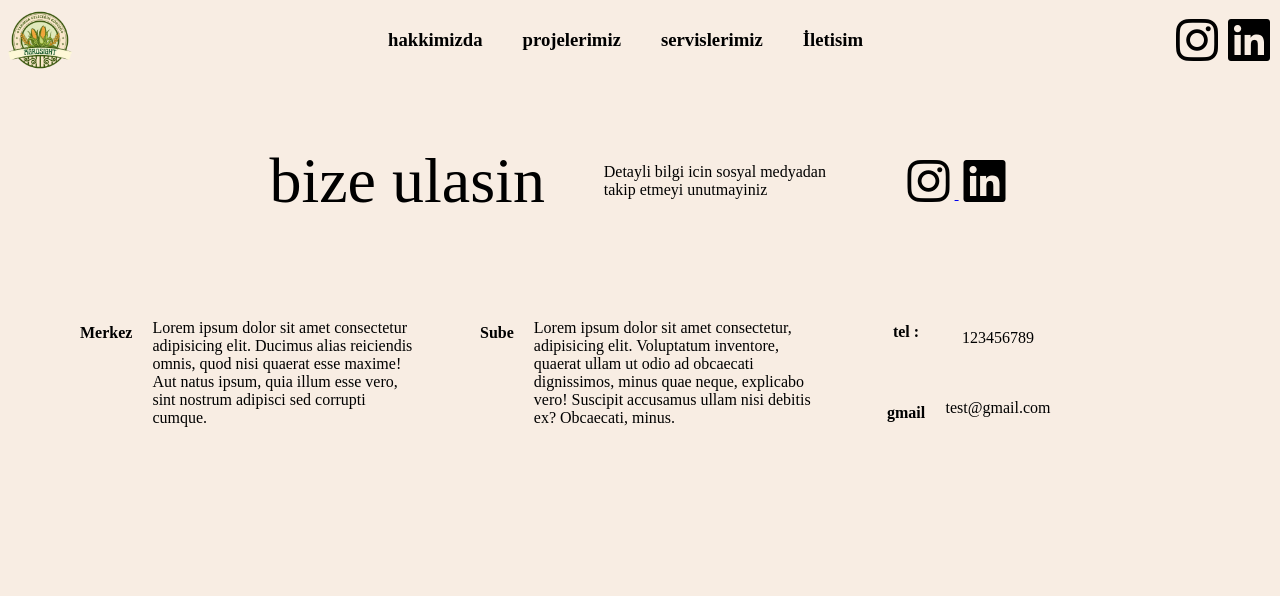
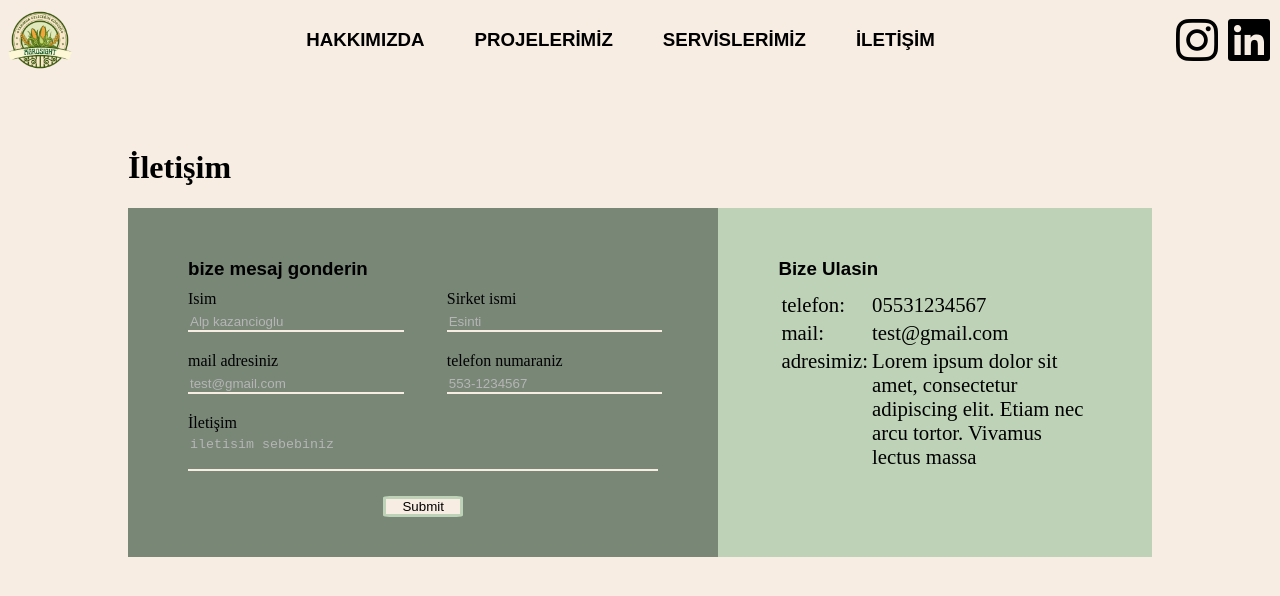
Before and after one commit to Alpkazancioglu/AgroSight, a plain HTML site: page Contact.html in a window 1280 px wide. Drawn offline with Linux system fonts and the light colour scheme; a web font is replaced by a local one.

Commit message:
NewDayNewUpdate

```diff
--- a/AboutUs.css
+++ b/AboutUs.css
@@ -58,7 +58,7 @@ header a{
 header h3{
     align-self: center;
     padding: 20px;
-
+    font-family: "Madimi One", sans-serif;
 
 }
 
@@ -114,3 +114,7 @@ header h3{
     max-height: 40vh;
 
 }
+
+p{
+    font-size: 1.2em;
+}
--- a/Contact.css
+++ b/Contact.css
@@ -1,13 +1,12 @@
-body{
-    background-color: #F8EDE3;
+body {
+  background-color: #f8ede3;
   margin: 0;
   padding: 0;
 }
 
-
-header .Headercontainer{
+header .Headercontainer {
   display: flex;
-    background-color: #F8EDE3;
+  background-color: #f8ede3;
   position: fixed;
   width: 100%;
   height: 10vh;
@@ -15,25 +14,22 @@ header .Headercontainer{
   z-index: 100;
 }
 
-header .icons{
+header .icons {
   font-size: 3em;
   padding: 5px;
   text-decoration: none;
-    color: #000000;
-
+  color: #000;
 }
 
-
-header img{
+header img {
   height: 100%;
 }
 
-header .navigation{
-    display: flex
-
+header .navigation {
+  display: flex;
 }
 
-header .iconDiv{
+header .iconDiv {
   display: flex;
   flex-direction: row;
   align-self: center;
@@ -42,89 +38,119 @@ header .iconDiv{
   order: 1;
 }
 
-header h1{
+header h1 {
   align-self: center;
   justify-content: start;
   margin-left: 10px;
   font-family: "Madimi One", sans-serif;
 }
 
-header a{
-
+header a {
   text-decoration: none;
   color: #000;
 }
 
-header h3{
+header h3 {
   align-self: center;
   padding: 20px;
-
-
+  font-family: "Madimi One", sans-serif;
 }
 
+.Container {
+  width: 80%;
+  padding-top: 10%;
+  margin: 50px auto;
+  margin-top: 0;
+}
 
+.ContactBox {
+  display: flex;
+  background-color: #fff;
+}
 
-.ContactUs{
+.contactLeft {
+  flex-basis: 60%;
+  background-color: #798777;
+  padding: 40px 60px;
+}
 
+.contactRight {
+  flex-basis: 40%;
+  background-color: #bdd2b6;
+  padding: 40px 60px;
+}
+
+.inputRow {
   display: flex;
-    padding-top: 10vh;
+  justify-content: space-between;
+  margin-bottom: 20px;
+}
+
+.inputRow .inputGroup {
+  flex-basis: 45%;
+}
+
+input {
+  width: 100%;
+  margin-top: 5px;
+  border: none;
+  outline: none;
+  background-color: #798777;
+  color: white;
+  border-bottom: 2px solid #f8ede3;
+}
+
+::placeholder {
+  color: #b5b5b5;
+}
+
+h3 {
+  padding: 0;
+  margin: 10px;
+  margin-left: 0;
+}
+
+.contactLeft h3 {
+  font-family: "Madimi One", sans-serif;
+}
+
+.contactRight h3 {
+  font-family: "Madimi One", sans-serif;
+}
+
+.submitRow {
+  display: flex;
+  flex-basis: 100%;
   align-items: center;
   justify-content: center;
-    flex-direction: column;
-
-
 }
 
-#Social{
-    display: flex;
-    min-width: 100vh;
-    max-width: 150vh;
-    align-items: center;
-    justify-content: space-around;
+#submit {
+  max-width: 10vh;
+
+  align-self: center;
+  padding: 0;
+  color: black;
+  background-color: #f8ede3;
+  border: 3px solid #bdd2b6;
+  border-radius: 8%;
+  text-align: center;
 }
 
-#Social .icons{
-    font-size: 3em;
-    padding: 5px;
-    text-decoration: none;
-    color: black;
+.InfoContainer {
+  display: flex;
+  flex-direction: column;
+  flex-basis: 100%;
 }
 
-#adress{
-
-    display: flex;
-    min-width: 100vh;
-    max-width: 150vh;
-    align-items: center;
-    justify-content: space-evenly;
-
+#info {
+  padding-top: 5px;
+  background-color: #798777;
+  border: none;
+  border-bottom: 2px solid #f8ede3;
+  color: white;
 }
 
-#adress div{
-
-    width: 30%;
-
-    padding: 10px;
-    display: flex;
+tr {
+  font-size: 1.3em;
 }
-
-#adress div > *{
-    padding: 10px;
-
-}
-
-#adress .iletisim{
-    width: 30%;
-    height: auto;
-    padding: 0px;
-
-}
-
-#adress .iletisim div{
-   display: flex;
-   flex-direction: column;
-   justify-content: center;
-   align-items: center;
-    width: 20%;
-
-}
--- a/Contact.html
+++ b/Contact.html
@@ -1,4 +1,3 @@
-
 <!DOCTYPE html>
 <html lang="en">
 <head>
@@ -12,6 +11,7 @@
     <link href="https://fonts.googleapis.com/css2?family=Madimi+One&display=swap" rel="stylesheet">
 </head>
 <body>
+
     <header>
         <div class="Headercontainer">
             <a href="index.html"><img src="images/agrosight_log2.png"></a>
@@ -24,60 +24,93 @@
                 </a>
             </div>
             <div class="navigation">
-                <h3><a href="AboutUs.html">hakkimizda</a></h3></a>
-                <h3>projelerimiz</h3>
-                <h3>servislerimiz</h3>
-                <h3><a href="Contact.html">İletisim</a></h3>
+                <h3><a href="AboutUs.html">HAKKIMIZDA</a></h3></a>
+                <h3>PROJELERİMİZ</h3>
+                <h3>SERVİSLERİMİZ</h3>
+                <h3><a href="Contact2.html">İLETİŞİM</a></h3>
             </div>
 
 
         </div>
     </header>
 
-    <div class="ContactUs">
 
+    <div class="Container">
+        <h1>İletişim</h1>
 
-        <div id="Social">
-            <p style="font-size: 4em;">bize ulasin</p>
-            <p style="width: 30%;">Detayli bilgi icin sosyal medyadan takip etmeyi unutmayiniz</p>
-            <div class="iconDiv2">
-                <a href="https://www.instagram.com/esintihavacilik/?img_index=1" target="_blank">
-                    <i class="fa-brands fa-instagram icons"></i>
-                </a>
-                <a href="https://www.linkedin.com/company/esinti-havacilik/?viewAsMember=true" target="_blank">
-                    <i class="fa-brands fa-linkedin icons"></i>
-                </a>
-            </div>
-        </div>
+        <div class="ContactBox">
+            <div class="contactLeft">
 
-        <div id="adress">
-            <div class="merkez">
-                <h4>Merkez</h4>
-                <p>Lorem ipsum dolor sit amet consectetur adipisicing elit. Ducimus alias reiciendis omnis, quod nisi quaerat esse maxime! Aut natus ipsum, quia illum esse vero, sint nostrum adipisci sed corrupti cumque.</p>
+                <h3>bize mesaj gonderin</h3>
+                <form action="">
+
+                    <div class="inputRow">
+                        <div class="inputGroup">
+                            <label for="">Isim</label>
+                            <input type="text" id="Personalname" required placeholder="Alp kazancioglu">
+                        </div>
+                        <div class="inputGroup">
+                            <label for="">Sirket ismi</label>
+                            <input type="text" id="CompanyName"  placeholder="Esinti">
+                        </div>
+                    </div>
+                    <div class="inputRow">
+                        <div class="inputGroup">
+                            <label for=""> mail adresiniz</label>
+                            <input type="email" id="email" required placeholder="test@gmail.com">
+                        </div>
+                        <div class="inputGroup">
+                            <label for=""> telefon numaraniz</label>
+                            <input type="phone" id="PhoneNumber" required placeholder="553-1234567">
+                        </div>
+                    </div>
+                    <div class="inputRow">
+                        <div class="InfoContainer" >
+                            <label for="">İletişim</label>
+                            <textarea id="info"  placeholder="iletisim sebebiniz" style="resize: none;"></textarea>
+                        </div>
+
+                    </div>
+                    <div class="submitRow">
+                        <input type="submit" id="submit">
+                    </div>
+                </form>
+
             </div>
 
-            <div class="sube">
-                <h4>Sube</h4>
-                <p>Lorem ipsum dolor sit amet consectetur, adipisicing elit. Voluptatum inventore, quaerat ullam ut odio ad obcaecati dignissimos, minus quae neque, explicabo vero! Suscipit accusamus ullam nisi debitis ex? Obcaecati, minus.</p>
+            <div class="contactRight">
+                <h3>Bize Ulasin</h3>
+                <table>
+                    <tr>
+                        <td>
+                            telefon:
+                        </td>
+                        <td>
+                            05531234567
+                        </td>
+                    </tr>
+                    <tr>
+                        <td>
+                            mail:
+                        </td>
+                        <td>
+                            test@gmail.com
+                        </td>
+                    </tr>
+                    <tr>
+                        <td style="vertical-align: top;">
+                            adresimiz:
+                        </td>
+                        <td>
+                            Lorem ipsum dolor sit amet, consectetur adipiscing elit. Etiam nec arcu tortor. Vivamus lectus massa
+                        </td>
+                    </tr>
+
+                </table>
+
             </div>
 
-            <div class="iletisim">
-
-                <div id="tel">
-                    <h4>tel : </h4>
-                    <h4>gmail</h4>
-                </div>
-                <div id="gmail">
-                    <p>123456789</p>
-                    <p>test@gmail.com</p>
-                </div>
-
-
-
-            </div>
         </div>
-
-
     </div>
 
 
--- a/index.css
+++ b/index.css
@@ -54,7 +54,7 @@ header a{
 header h3{
     align-self: center;
     padding: 20px;
-
+    font-family: "Madimi One", sans-serif;
 
 }
 
@@ -139,9 +139,6 @@ body{
     flex-direction: column;
     width: 100%;
 
-
-
-
 }
 
 .whatWeOffer .header{
@@ -174,7 +171,7 @@ body{
     width: 100%;
     height: auto;
     background-color: #A2B29F;
-    align-items: center;
+
 }
 
 
@@ -186,6 +183,7 @@ body{
     min-height: 60vh;
     background-color: #A2B29F;
     align-items: center;
+
 }
 .whatWeOffer .itemContainer .item img{
     max-width: 40%;
@@ -200,7 +198,7 @@ body{
 
     min-width: 30%;
     max-width: 50%;
-    height: 100%;
+
     text-align: center;
 
 }
@@ -288,9 +286,6 @@ body{
     border-radius: 8%;
     text-align: center;
 
-
-
-
 }
 
 .ContactUs img{
```
Also changed, not shown: AboutUs.html (+6 -6 lines), index.html (+50 -36 lines). Lines whose indentation alone changed are shown as unchanged.
